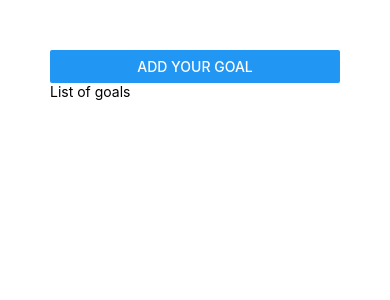
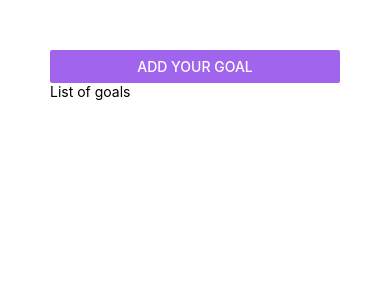
Before and after one commit to omar-diaa-48/goal-list-react-native, a React Native app: screen / in a window 390 px wide. Shown: the top 300 px of the page. Built offline with nearby package versions, Linux system fonts and the light colour scheme.

Commit message:
feat: add status bar to main app

```diff
--- a/App.js
+++ b/App.js
@@ -1,4 +1,5 @@
-import { useState } from 'react';
+import { StatusBar } from 'expo-status-bar';
+import { Fragment, useState } from 'react';
 import { Button, FlatList, StyleSheet, Text, View } from 'react-native';
 import GoalInput from './components/GoalInput';
 import GoalItem from './components/GoalItem';
@@ -28,8 +29,10 @@ export default function App() {
   }
 
   return (
+    <Fragment>
+      <StatusBar style='light' />
       <View style={styles.appContainer}>
-      <Button title='Add your goal' onPress={handleStartAddGoal}></Button>
+        <Button title='Add your goal' onPress={handleStartAddGoal} color="#a065ec"></Button>
         <GoalInput handleAddGoal={handleAddGoal} handleEndAddGoal={handleEndAddGoal} isVisible={isModalVisible} />
         <View style={styles.goalsListContainer}>
           <Text>List of goals</Text>
@@ -40,6 +43,7 @@ export default function App() {
           </FlatList>
         </View>
       </View>
+    </Fragment>
   );
 }
 
--- a/app.json
+++ b/app.json
@@ -5,6 +5,7 @@
     "version": "1.0.0",
     "orientation": "portrait",
     "icon": "./assets/icon.png",
+    "backgroundColor": "#1e085a",
     "userInterfaceStyle": "light",
     "splash": {
       "image": "./assets/splash.png",
```
Lines whose indentation alone changed are shown as unchanged.
